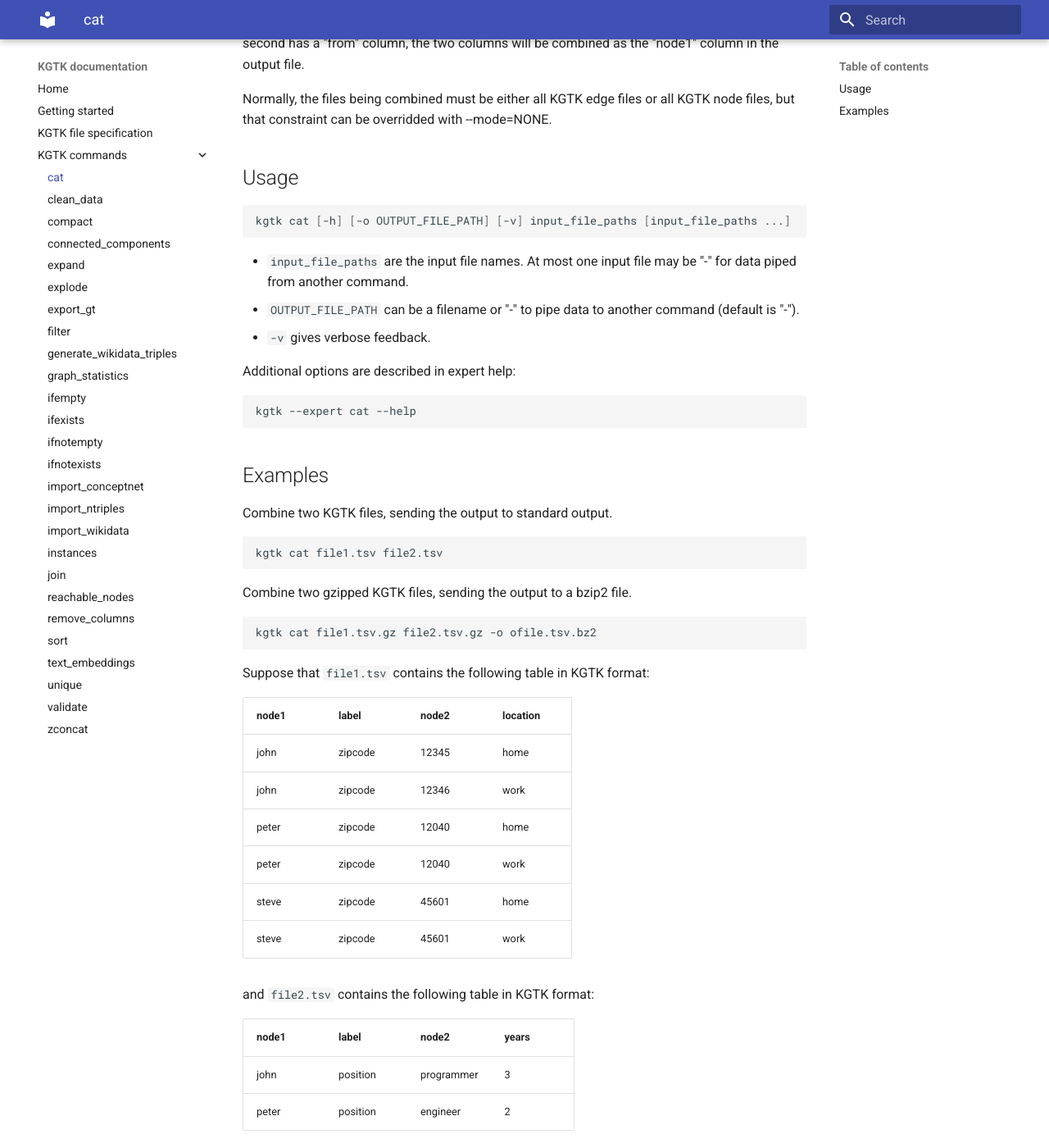
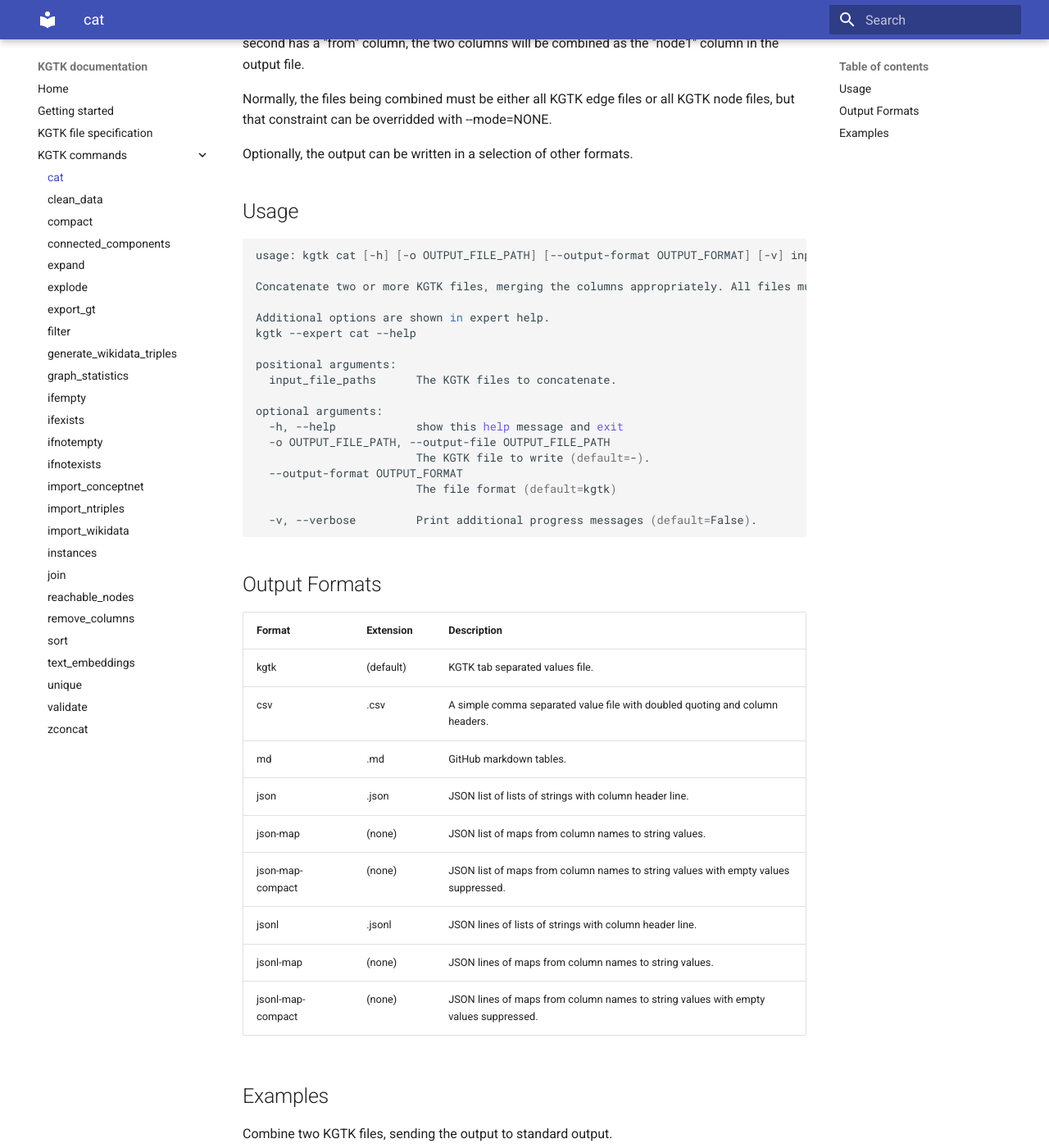
Before and after one commit to usc-isi-i2/kgtk, an MkDocs documentation site: the page built from docs/cat.md, in a window 1280 px wide and 1400 px high, scrolled down 376 px. Shown: the whole window at 82% size. Built offline with MkDocs 1.6.1 and Material for MkDocs 9.7.7, drawn with Linux system fonts in a browser that asks for light colours.

Commit message:
Update the documentation for the kgtk cat command to include --output-format.

````diff
--- a/docs/cat.md
+++ b/docs/cat.md
@@ -14,19 +14,44 @@ columns will be combined as the "node1" column in the output file.
 Normally, the files being combined must be either all KGTK edge files or all
 KGTK node files, but that constraint can be overridded with --mode=NONE.
 
+Optionally, the output can be written in a selection of other formats.
+
 ## Usage
 
 ```bash
-kgtk cat [-h] [-o OUTPUT_FILE_PATH] [-v] input_file_paths [input_file_paths ...]
+usage: kgtk cat [-h] [-o OUTPUT_FILE_PATH] [--output-format OUTPUT_FORMAT] [-v] input_file_paths [input_file_paths ...]
+
+Concatenate two or more KGTK files, merging the columns appropriately. All files must be KGTK edge files or all files must be KGTK node files (unless overridden with --mode=NONE).
+
+Additional options are shown in expert help.
+kgtk --expert cat --help
+
+positional arguments:
+  input_file_paths      The KGTK files to concatenate.
+
+optional arguments:
+  -h, --help            show this help message and exit
+  -o OUTPUT_FILE_PATH, --output-file OUTPUT_FILE_PATH
+                        The KGTK file to write (default=-).
+  --output-format OUTPUT_FORMAT
+                        The file format (default=kgtk)
+
+  -v, --verbose         Print additional progress messages (default=False).
 ```
-- `input_file_paths` are the input file names.  At most one input file may be "-" for data piped from another command.
-- `OUTPUT_FILE_PATH` can be a filename or "-" to pipe data to another command (default is "-").
-- `-v` gives verbose feedback.
 
-Additional options are described in expert help:
-```bash
-kgtk --expert cat --help
-```
+## Output Formats
+
+| Format | Extension | Description |
+| ------ | --------- | ----------- |
+| kgtk   | (default) | KGTK tab separated values file. |
+| csv    | .csv      | A simple comma separated value file with doubled quoting and column headers. |
+| md	 | .md       | GitHub markdown tables. |
+| json   | .json     | JSON list of lists of strings with column header line. |
+| json-map | (none)  | JSON list of maps from column names to string values. |
+| json-map-compact | (none)  | JSON list of maps from column names to string values with empty values suppressed. |
+| jsonl  | .jsonl    | JSON lines of lists of strings  with column header line. |
+| jsonl-map | (none)  | JSON lines of maps from column names to string values. |
+| jsonl-map-compact | (none)  | JSON lines of maps from column names to string values with empty values suppressed. |
 
 ## Examples
 
````
